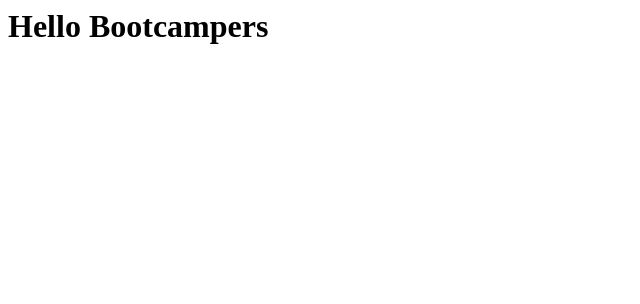
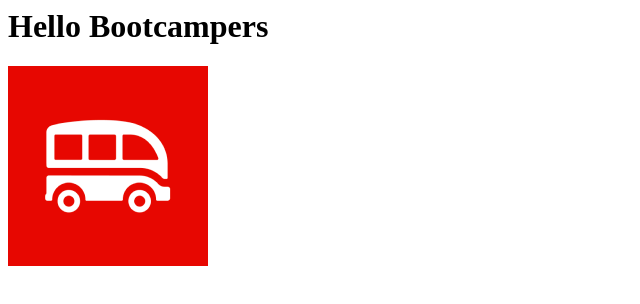
Before and after one commit to tatchiwiggers/git-101, a plain HTML site: page index.html in a window 1280 px wide. Shown: the whole page, without its empty margins (0-640 px from the left). Drawn offline with Linux system fonts and the light colour scheme.

Commit message:
final push

```diff
--- a/index.html
+++ b/index.html
@@ -1 +1,2 @@
 <h1>Hello Bootcampers</h1>
+<img src="logo.png" alt="LW">
```
Also changed, not shown: logo.png (added).
